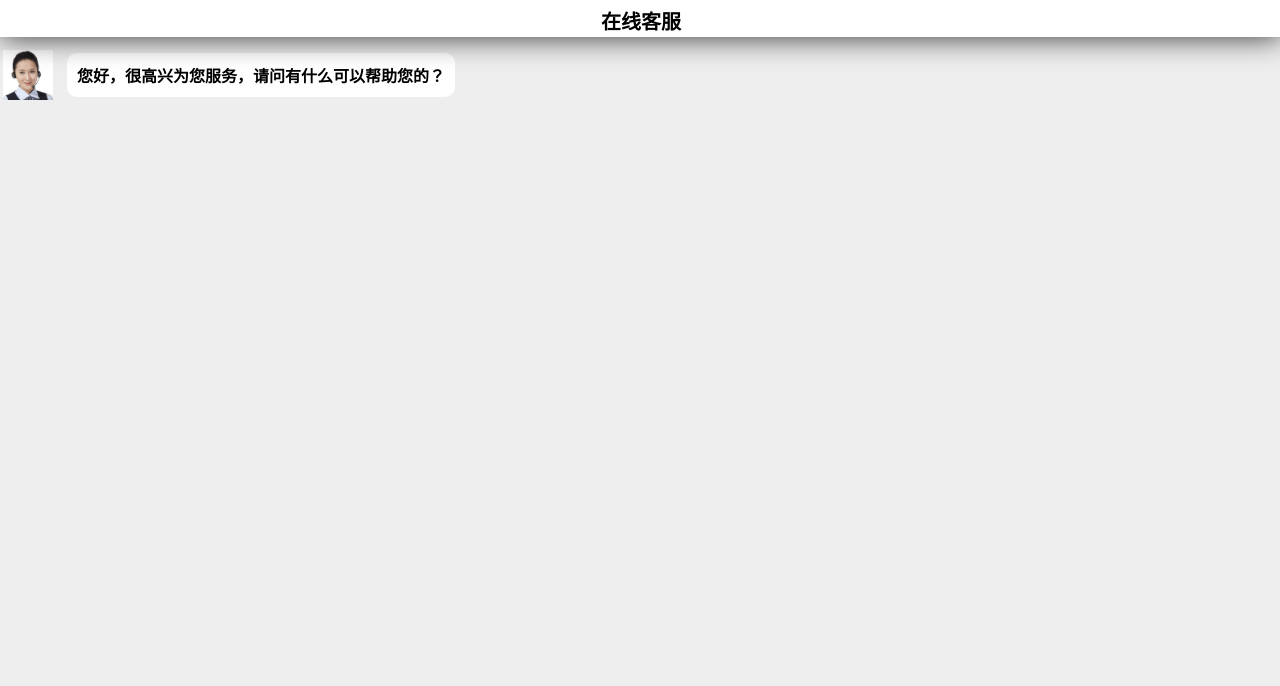
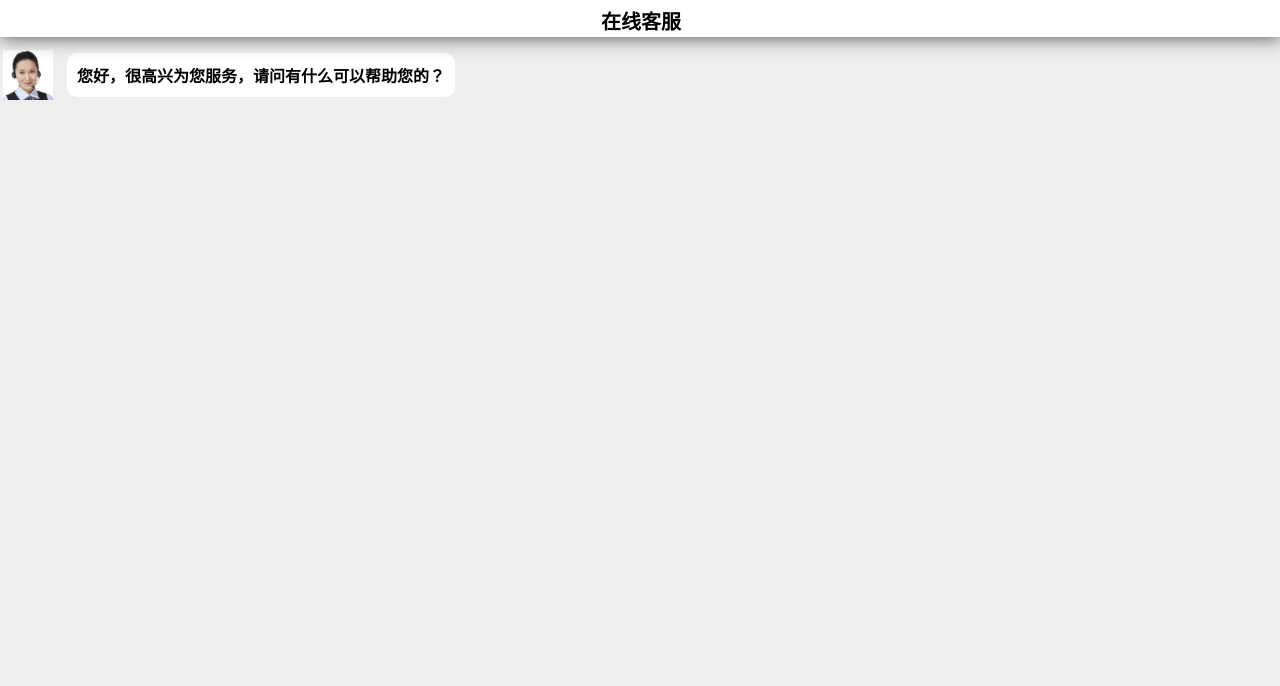
Before and after one commit to wxxhub/modules, a Django app: page /index/ in a window 1280 px wide. Shown: the top 686 px of the page. Run offline with Django 3.2, Linux system fonts and the light colour scheme; lists and menus that the app fills with data are empty.

Commit message:
适配多种浏览器

```diff
--- a/static/css/index.css
+++ b/static/css/index.css
@@ -26,7 +26,7 @@ body {
     padding-top: 5px;
     position:relative;
     text-align: center;
-    box-shadow: 0px 0px 30px rgba(0, 0, 0, 0.8);
+    box-shadow: 0px 0px 20px rgb(75, 75, 75);
 }
 
 .title a{
```
